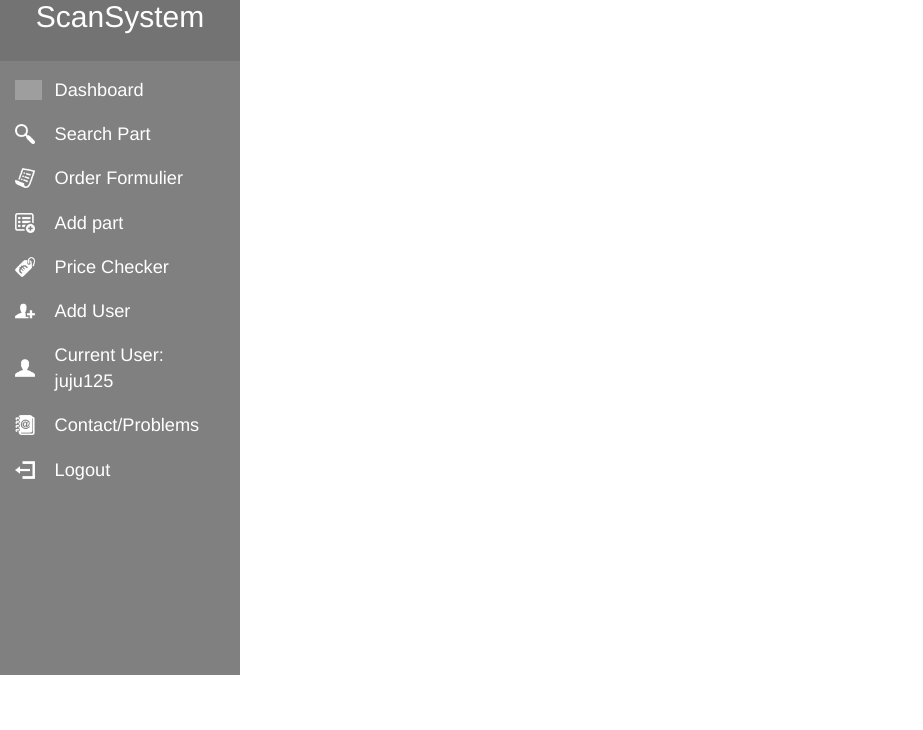
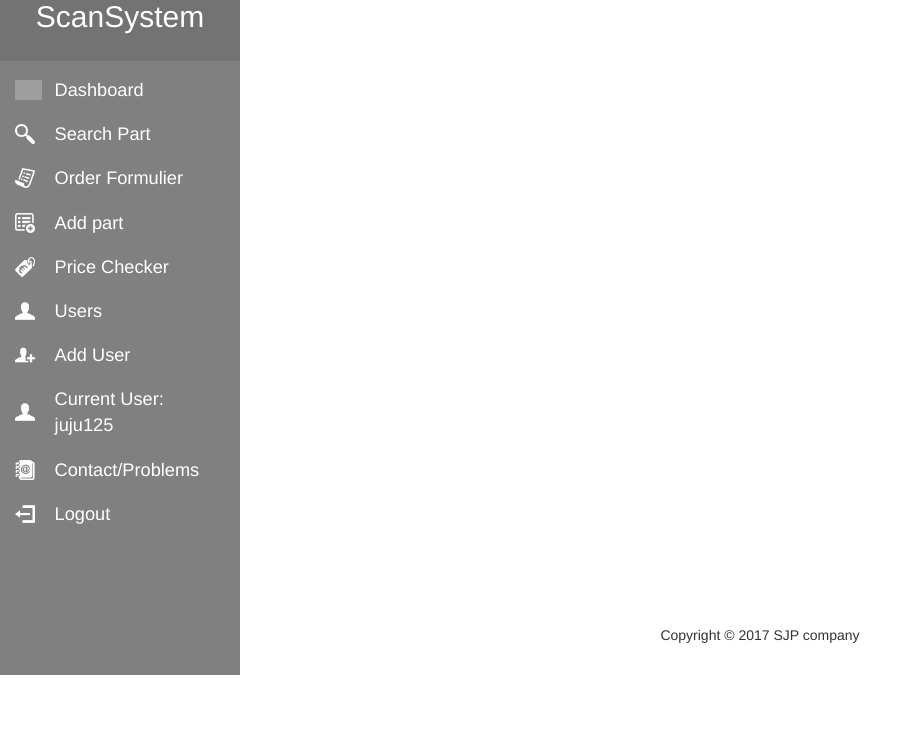
Before and after one commit to SJPCompany/OwnWebsite, a PHP site: page /home/startpage in a window 1280 px wide. Shown: the part 125-855 px from the top of the page, without its empty margins (0-923 px from the left). Run offline with PHP 8.4, Linux system fonts and the light colour scheme; a user stored in the database is signed in; some libraries are stand-ins or nearby versions; grey boxes are pictures that could not be loaded.

Commit message:
no message

```diff
--- a/application/view/_templates/footer.php
+++ b/application/view/_templates/footer.php
@@ -11,8 +11,8 @@
     <script src="<?php echo URL; ?>public/js/application.js"></script>
 
 
-    <div title="SJP is a company made by Stef Bakker, Justin van De Laar en Pieter Mourik"class="footer">
-        <p style="color: white;">Copyright &copy; 2017 SJP company</p>
+    <div title="SJP is a company made by Stef Bakker, Justin van De Laar en Pieter Mourik" class="footer">
+        <p>Copyright &copy; 2017 SJP company</p>
     </div>
 </body>
 </html>
--- a/application/view/_templates/side_menu.php
+++ b/application/view/_templates/side_menu.php
@@ -12,6 +12,7 @@
             <li tabindex="0" class="icon-ordeform"   ><a href="<?php echo URL; ?>orderform/index"><span>Order Formulier</span></li>
             <li tabindex="0" class="icon-addpart"    ><a href="#"><span>Add part</span></a></li>
             <li tabindex="0" class="icon-price"      ><a href="#"><span>Price Checker</span></a></li>
+            <li tabindex="0" class="icon-currentuser"    ><a href="<?php echo URL; ?>admin/users"><span>Users</span></a></li>
             <li tabindex="0" class="icon-adduser"    ><a href="<?php echo URL; ?>admin/adduser"><span>Add User</span></a></li>
             <li tabindex="0" class="icon-currentuser"><span>Current User:
                     <?php
--- a/public/css/navigation-menu.css
+++ b/public/css/navigation-menu.css
@@ -15,10 +15,12 @@ h2 {
 a {
     color: white;
     display: block;
+    text-decoration: none;
 }
 
 a:hover {
     color: #2aabd2;
+    text-decoration: none;
 }
 main {
     position: relative;
--- a/public/css/style.css
+++ b/public/css/style.css
@@ -38,6 +38,7 @@ input {
     right:0px;
     margin-bottom:0px;
     text-align: center;
+    padding-left: 240px;
 }
 
 .footer a {
```
